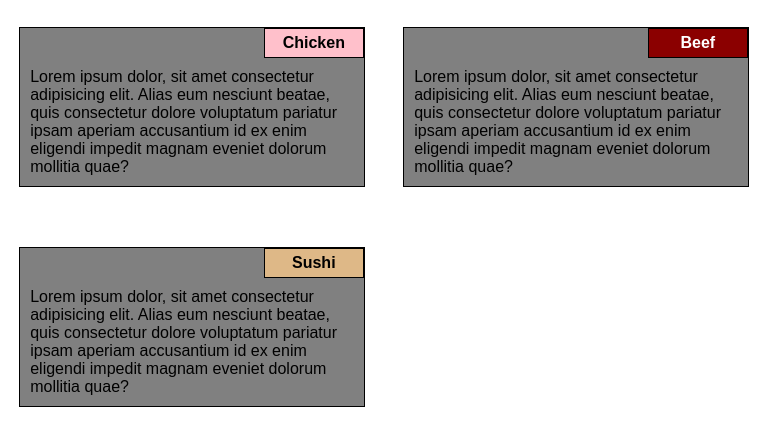
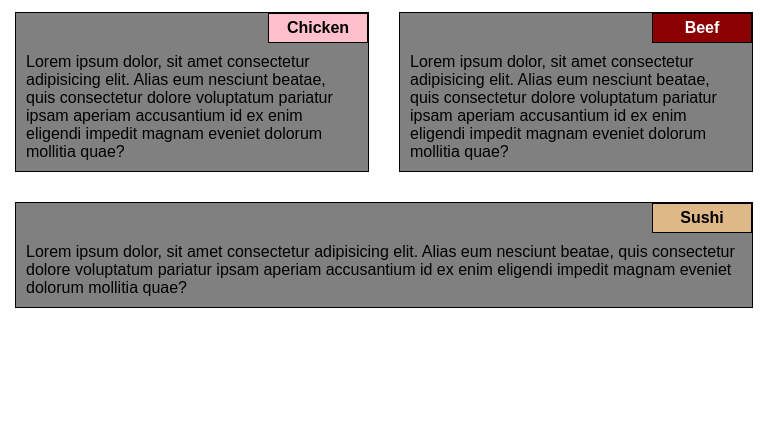
Before and after one commit to dinhhuongthao/mod2-solution, a plain HTML site: page index.html in a window 768 px wide. Shown: the part 60-506 px from the top of the page. Drawn offline with Linux system fonts and the light colour scheme.

Commit message:
fix md card no.3 span screen

```diff
--- a/index.html
+++ b/index.html
@@ -24,7 +24,7 @@
         </div>
     </div>
 
-        <div class="row col-md-6 col-lg-4">
+        <div class="row col-md-12 col-lg-4">
             <div class="card">
                 <p class="nameCard">Sushi</p>
                 <p class="info">Lorem ipsum dolor, sit amet consectetur adipisicing elit. Alias eum nesciunt beatae, quis consectetur dolore voluptatum pariatur ipsam aperiam accusantium id ex enim eligendi impedit magnam eveniet dolorum mollitia quae?</p>
--- a/style.css
+++ b/style.css
@@ -14,9 +14,9 @@ body {
 .card {
     position: relative;
     background-color: grey;
-    width: 90%;
+    /* width: 90%; */
     border: 1px solid black;
-    margin: 30px auto;
+    margin: 15px 15px;
     text-align: left;
 }
 
@@ -44,14 +44,19 @@ body {
     background-color: burlywood;
 }
 
-@media (min-width: 767px) {
+@media (min-width: 768px) and (max-width: 991px) {
     .col-md-6 {
         float: left;
         width: 50%;
     }
+
+    .col-md-12 {
+        float: left;
+        width: 100%;
+    }
 }
 
-@media (min-width: 1200px) {
+@media (min-width: 992px) {
     .col-lg-4 {
         float: left;
         width: 33.32%;
```
